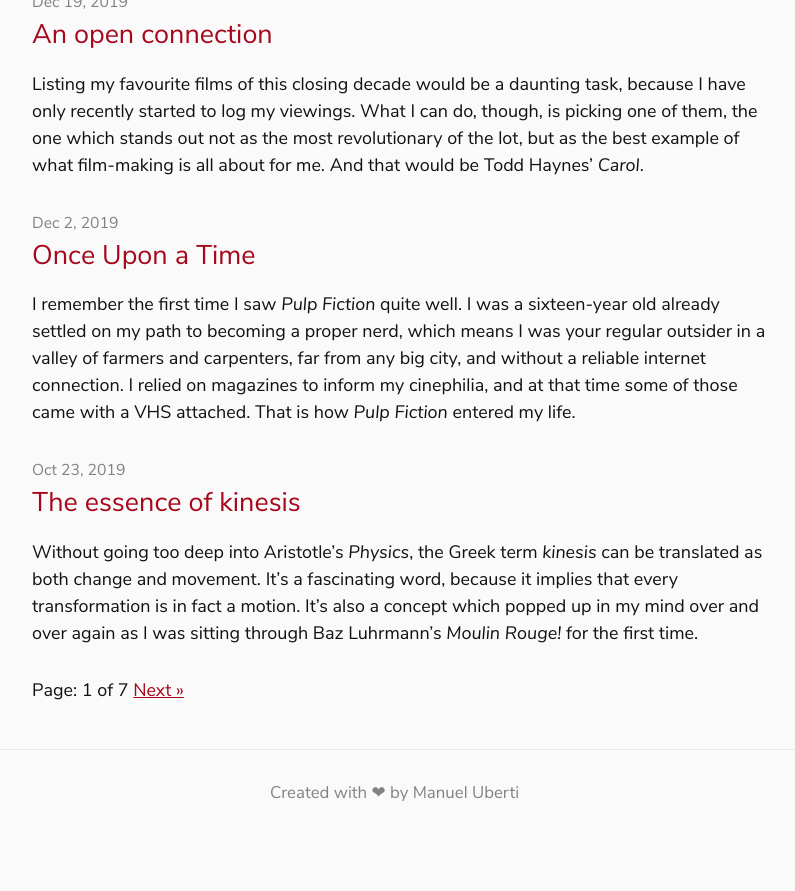
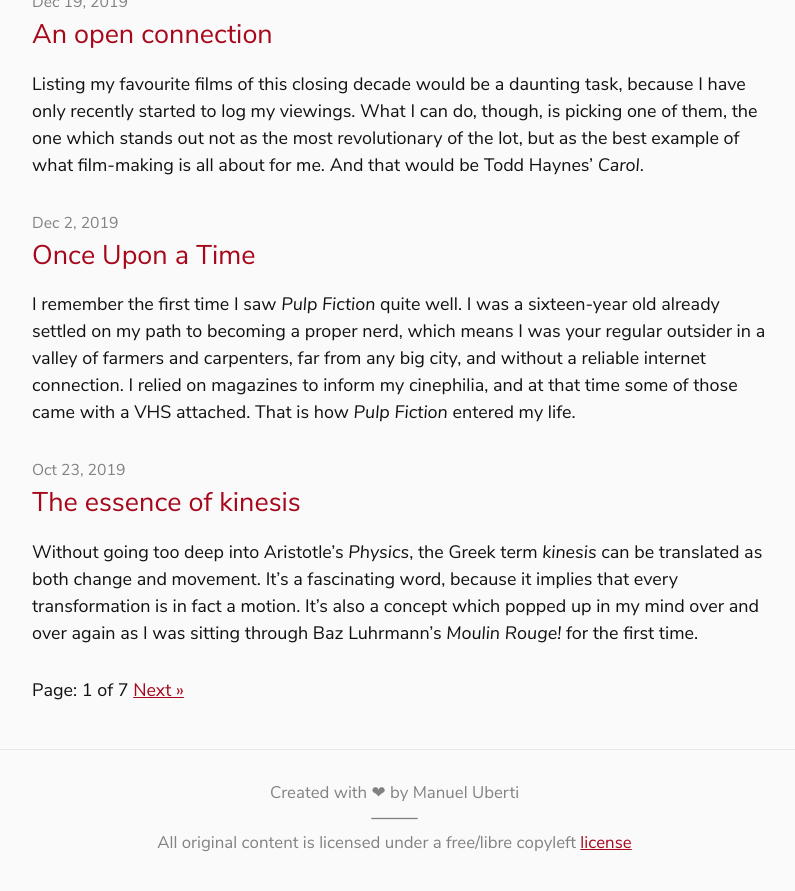
Before and after one commit to manuel-uberti/filmsinwords, a Jekyll site: the page built from index.html, in a window 1280 px wide and 900 px high, scrolled down 666 px. Shown: the top 891 px of the window, without its empty margins (238-1033 px from the left). Built offline with Jekyll 4.4.1, drawn with Linux system fonts in a browser that asks for light colours; the list of posts is cut into pages by our own code; before the commit the page ends 1516 px from its top, so only the background shows below that.

Commit message:
Add license

```diff
--- a/_includes/footer.html
+++ b/_includes/footer.html
@@ -6,7 +6,9 @@
     <div class="footer-col-wrapper" style="text-align: center">
       <ul class="contact-list">
         <li class="p-name">
-          Created with ❤ by Manuel Uberti
+          Created with ❤ by Manuel Uberti<br>
+          ⸻<br>
+          All original content is licensed under a free/libre copyleft <a href="https://www.filmsinwords.eu/license">license</a>
         </li>
       </ul>
     </div>
```
Also changed, not shown: license.md (added).
